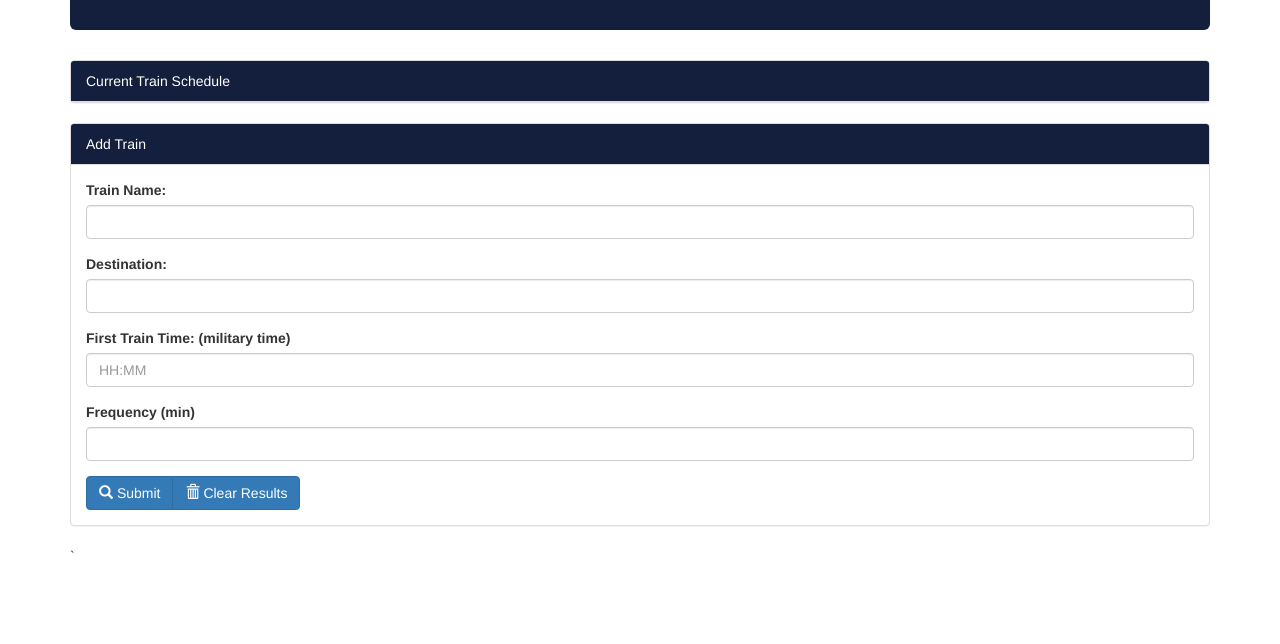
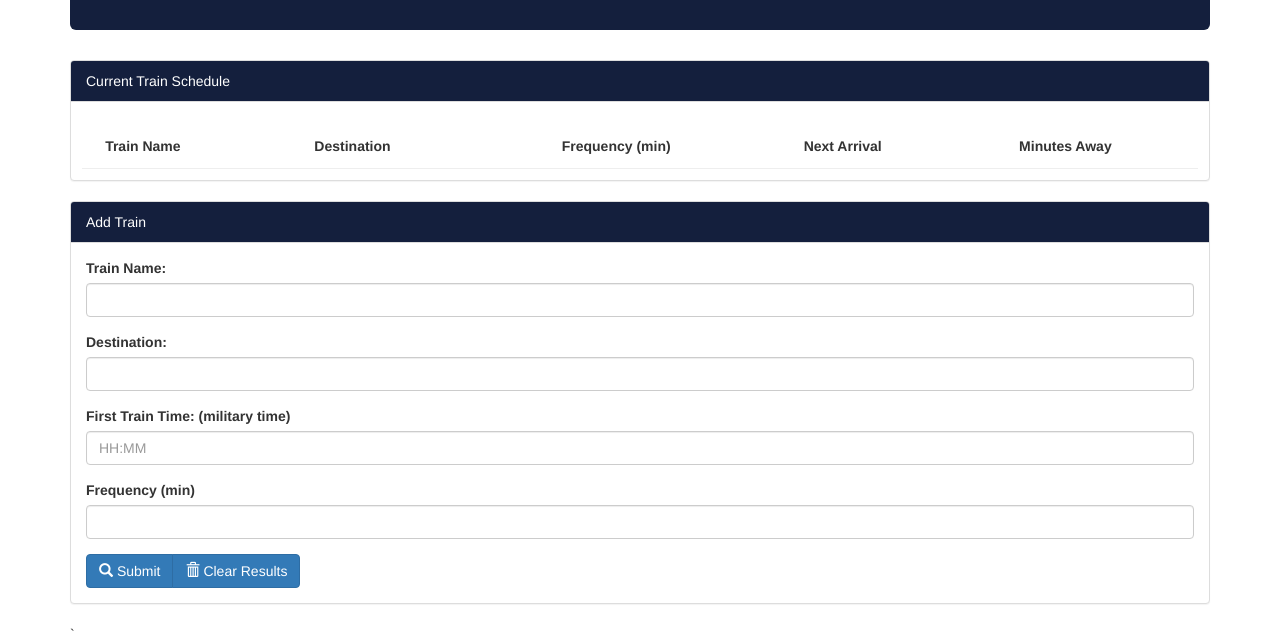
Before and after one commit to ricopella/train-schedule, a plain HTML site: page index.html in a window 1280 px wide. Shown: the part 161-805 px from the top of the page. Drawn offline with nearby package versions, Linux system fonts and the light colour scheme.

Commit message:
added table

```diff
--- a/assets/css/style.css
+++ b/assets/css/style.css
@@ -9,3 +9,17 @@
     background-color: #141f3d !important;
     color: white !important;
 }
+
+table {
+    margin: 0 auto;
+}
+
+th {
+    margin: 1% 1% 0 1%;
+    padding: 3% 3% 0 3%;
+    width: 1%;
+}
+
+hr {
+    margin: 1%;
+}
--- a/index.html
+++ b/index.html
@@ -41,6 +41,16 @@
             <div class="panel-heading panel-custom">
                 Current Train Schedule
             </div>
+            <table>
+                <tr>
+                    <th scope="col">Train Name</th>
+                    <th scope="col">Destination</th>
+                    <th scope="col">Frequency (min)</th>
+                    <th scope="col">Next Arrival</th>
+                    <th scrope="col">Minutes Away</th>
+                </tr>
+            </table>
+            <hr />
             <!-- end Train Schedule Panel -->
         </div>
 
@@ -49,7 +59,6 @@
             <div class="panel-heading panel-custom">
                 Add Train
             </div>
-
             <div class="panel-body">
                 <form>
                     <div class="form-group">
```
